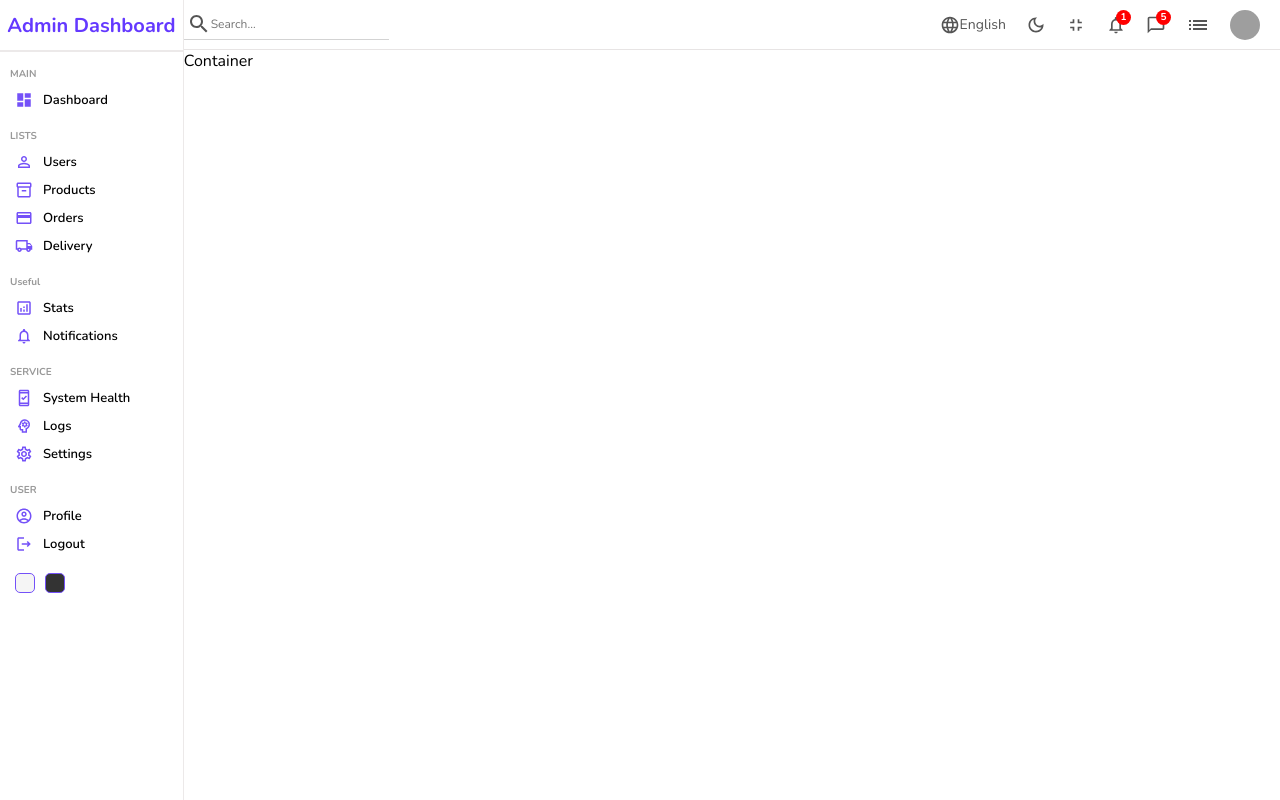
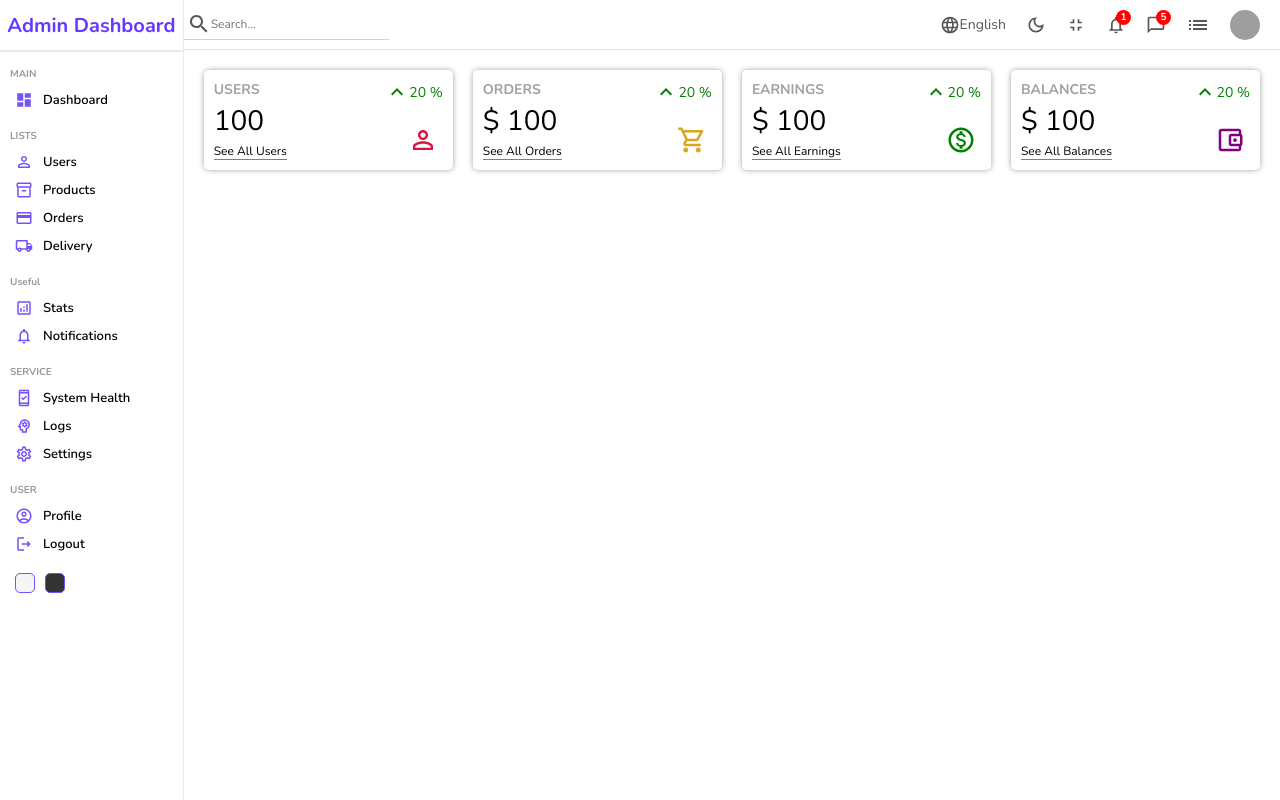
Before and after one commit to prakash-naikwadi/react-admin-dashboard, a React (Create React App) app: page / in a window 1280 px wide. Built offline with nearby package versions, Linux system fonts and the light colour scheme; grey boxes are pictures that could not be loaded.

Commit message:
reusable widget components added

```diff
--- /dev/null
+++ b/src/components/widget/Widget.jsx
@@ -0,0 +1,96 @@
+import React from "react";
+
+import "./widget.scss";
+
+import KeyboardArrowUpIcon from "@mui/icons-material/KeyboardArrowUpOutlined";
+import PersonOutlineOutlinedIcon from "@mui/icons-material/PersonOutlineOutlined";
+import ShoppingCartOutlinedIcon from "@mui/icons-material/ShoppingCartOutlined";
+import MonetizationOnOutlinedIcon from "@mui/icons-material/MonetizationOnOutlined";
+import AccountBalanceWalletOutlinedIcon from "@mui/icons-material/AccountBalanceWalletOutlined";
+
+const Widget = ({ type }) => {
+  let data;
+
+  // temporary
+  let amount = 100;
+  let difference = 20;
+
+  switch (type) {
+    case "user":
+      data = {
+        title: "USERS",
+        isMoney: false,
+        link: "See All Users",
+        icon: (
+          <PersonOutlineOutlinedIcon
+            className="icon"
+            style={{ color: "crimson" }}
+          />
+        ),
+      };
+      break;
+    case "order":
+      data = {
+        title: "ORDERS",
+        isMoney: true,
+        link: "See All Orders",
+        icon: (
+          <ShoppingCartOutlinedIcon
+            className="icon"
+            style={{ color: "goldenrod" }}
+          />
+        ),
+      };
+      break;
+    case "earning":
+      data = {
+        title: "EARNINGS",
+        isMoney: true,
+        link: "See All Earnings",
+        icon: (
+          <MonetizationOnOutlinedIcon
+            className="icon"
+            style={{ color: "green" }}
+          />
+        ),
+      };
+      break;
+    case "balance":
+      data = {
+        title: "BALANCES",
+        isMoney: true,
+        link: "See All Balances",
+        icon: (
+          <AccountBalanceWalletOutlinedIcon
+            className="icon"
+            style={{ color: "purple" }}
+          />
+        ),
+      };
+      break;
+
+    default:
+      break;
+  }
+
+  return (
+    <div className="widget">
+      <div className="left">
+        <span className="title">{data.title}</span>
+        <span className="counter">
+          {data.isMoney && "$"} {amount}
+        </span>
+        <span className="link">{data.link}</span>
+      </div>
+      <div className="right">
+        <div className="percentage positive">
+          <KeyboardArrowUpIcon />
+          {difference} %
+        </div>
+        {data.icon}
+      </div>
+    </div>
+  );
+};
+
+export default Widget;
--- /dev/null
+++ b/src/components/widget/widget.scss
@@ -0,0 +1,57 @@
+.widget {
+  display: flex;
+  justify-content: space-between;
+  flex: 1;
+  padding: 10px;
+  border-radius: 5px;
+  height: 100px;
+
+  -webkit-box-shadow: 0px 0px 6px -1px rgba(0, 0, 0, 0.5);
+  -moz-box-shadow: 0px 0px 6px -1px rgba(0, 0, 0, 0.5);
+  box-shadow: 0px 0px 6px -1px rgba(0, 0, 0, 0.5);
+
+  .left,
+  .right {
+    display: flex;
+    flex-direction: column;
+    justify-content: space-between;
+
+    .title {
+      font-weight: 700;
+      font-size: 14px;
+      color: rgb(160, 160, 160);
+    }
+
+    .counter {
+      font-size: 28px;
+      font-weight: 300;
+    }
+
+    .link {
+      max-width: fit-content;
+      font-size: 12px;
+      border-bottom: 1px solid gray;
+    }
+
+    .percentage {
+      display: flex;
+      align-items: center;
+      font-size: 14px;
+
+      &.positive {
+        color: green;
+      }
+      &.negative {
+        color: red;
+      }
+    }
+
+    .icon {
+      font-size: 40px;
+      padding: 5px;
+      border-radius: 5px;
+
+      align-self: flex-end;
+    }
+  }
+}
--- a/src/pages/home/Home.jsx
+++ b/src/pages/home/Home.jsx
@@ -2,6 +2,7 @@ import React from "react";
 import Sidebar from "../../components/sidebar/Sidebar";
 import Navbar from "../../components/navbar/Navbar";
 import "./home.scss";
+import Widget from "../../components/widget/Widget";
 
 const Home = () => {
   return (
@@ -9,7 +10,12 @@ const Home = () => {
       <Sidebar />
       <div className="home-container">
         <Navbar />
-        Container
+        <div className="widgets">
+          <Widget type="user" />
+          <Widget type="order" />
+          <Widget type="earning" />
+          <Widget type="balance" />
+        </div>
       </div>
     </div>
   );
--- a/src/pages/home/home.scss
+++ b/src/pages/home/home.scss
@@ -3,5 +3,11 @@
 
   .home-container {
     flex: 6;
+
+    .widgets {
+      display: flex;
+      gap: 20px;
+      padding: 20px;
+    }
   }
 }
```
